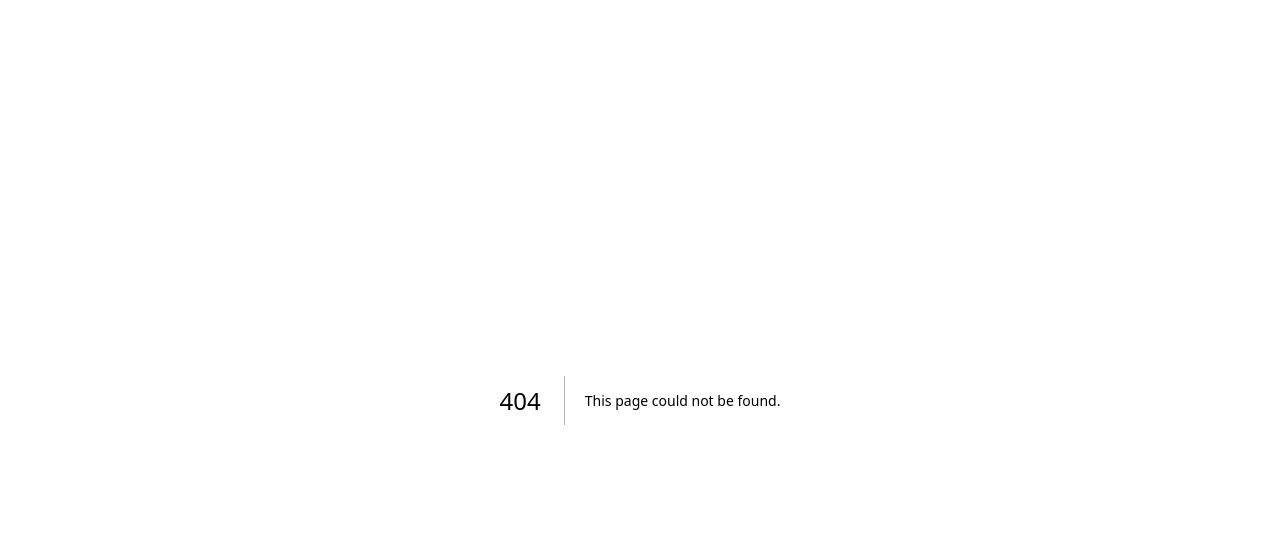
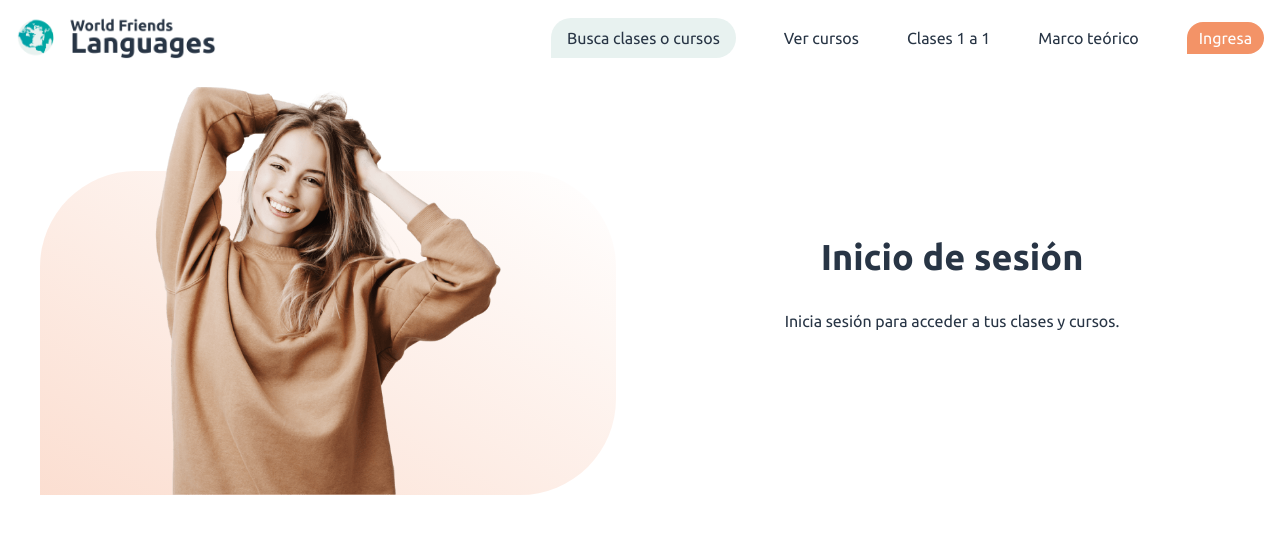
Before and after one commit to elpablazo/world-friends-languages, a Next.js app: page /ingresa in a window 1280 px wide. Before the commit this address had no page. Shown: the top 534 px of the page. Built offline with nearby package versions, Linux system fonts and the light colour scheme.

Commit message:
kmbiosintetico

```diff
--- /dev/null
+++ b/app/ingresa/page.tsx
@@ -0,0 +1,36 @@
+import Image from "next/image";
+
+const Page = (): JSX.Element => {
+  return (
+    <div className="container">
+      <div className="grid grid-cols-2">
+        {/* Left col */}
+        <div className="relative aspect-video w-full h-auto mx-auto max-w-xl mt-24">
+          {/* Rectángulo anaranjado */}
+          <div className="absolute inset-0 w-full h-full bg-gradient-to-tr from-secondary/30 to-secondary/0 rounded-12vmin z-[-1]" />
+          <Image
+            src="/images/demo/chica-login.png"
+            alt="Ingresa"
+            width={528}
+            height={624}
+            quality={100}
+            blurDataURL="/images/demo/chica-login.png"
+            placeholder="blur"
+            className="absolute rounded-5% bottom-0 left-1/2 -translate-x-1/2 max-w-[60%]"
+          />
+        </div>
+        {/* End of left col */}
+        {/* Right col */}
+        <div className="flex flex-col gap-8 items-center justify-center">
+          <h1 className="text-4xl font-bold text-center">Inicio de sesión</h1>
+          <p className="text-center">
+            Inicia sesión para acceder a tus clases y cursos.
+          </p>
+        </div>
+        {/* End of Right col */}
+      </div>
+    </div>
+  );
+};
+
+export default Page;
--- a/app/layout.tsx
+++ b/app/layout.tsx
@@ -1,3 +1,4 @@
+import Navbar from "@/components/Navbar";
 import "./globals.css";
 import { Ubuntu } from "next/font/google";
 
@@ -19,6 +20,7 @@ export default function RootLayout({
   return (
     <html lang="es-MX" className="bg-light text-dark antialiased">
       <body className={`${ubuntu.className} overflow-x-clip max-w-screen`}>
+        <Navbar />
         {children}
       </body>
     </html>
--- a/app/page.tsx
+++ b/app/page.tsx
@@ -1,6 +1,5 @@
 import CardBeneficioCTA from "@/components/CardBeneficioCTA";
 import CardCursoLP from "@/components/CardCursoLP";
-import Navbar from "@/components/Navbar";
 import ReviewsSection from "@/components/ReviewsSection";
 import Logo from "@/components/payload/Logo";
 import Image from "next/image";
@@ -8,8 +7,6 @@ export interface ILandingPageProps {}
 
 const LandingPage = ({ ...props }: ILandingPageProps): JSX.Element => {
   return (
-    <>
-      <Navbar />
     <div className="relative min-h-screen space-y-6">
       <Image
         src="/images/demo/heroBanner01.jpg"
@@ -106,9 +103,7 @@ const LandingPage = ({ ...props }: ILandingPageProps): JSX.Element => {
           })}
 
           <div className="rounded py-4 px-6 flex flex-row gap-2 items-start justify-center relative bg-primary w-full lg:w-auto lg:min-w-[320px]">
-              <p className="text-light text-center font-bold text-lg">
-                Ver más
-              </p>
+            <p className="text-light text-center font-bold text-lg">Ver más</p>
           </div>
         </div>
       </div>
@@ -123,8 +118,8 @@ const LandingPage = ({ ...props }: ILandingPageProps): JSX.Element => {
                   </div>
 
                   <div className="text-lg">
-                      Si estás buscando llegar a más estudiantes en línea,
-                      ¡súmate a nuestra equipo, es gratis!
+                    Si estás buscando llegar a más estudiantes en línea, ¡súmate
+                    a nuestra equipo, es gratis!
                   </div>
                 </div>
 
@@ -163,8 +158,8 @@ const LandingPage = ({ ...props }: ILandingPageProps): JSX.Element => {
                   <p className="font-bold text-2xl">¡Contáctanos!</p>
 
                   <p className="text-lg relative w-full">
-                      Si deseas recibir más informes acerca de algún curso o
-                      clase particular, llámanos al:
+                    Si deseas recibir más informes acerca de algún curso o clase
+                    particular, llámanos al:
                   </p>
                 </div>
                 <a
@@ -191,8 +186,8 @@ const LandingPage = ({ ...props }: ILandingPageProps): JSX.Element => {
                 </div>
 
                 <div className="text-light text-left relative self-stretch">
-                    Toma clases desde tu computadora o celular en una
-                    videollamada con un profesor para resolver todas tus dudas.
+                  Toma clases desde tu computadora o celular en una videollamada
+                  con un profesor para resolver todas tus dudas.
                 </div>
               </div>
 
@@ -291,7 +286,6 @@ const LandingPage = ({ ...props }: ILandingPageProps): JSX.Element => {
         </div>
       </div>
     </div>
-    </>
   );
 };
 
--- a/components/Navbar.tsx
+++ b/components/Navbar.tsx
@@ -2,6 +2,7 @@
 import { useState } from "react";
 import Logo from "./payload/Logo";
 import Icon from "./Icon";
+import Link from "next/link";
 
 const Navbar = () => {
   const [isMenuOpen, setIsMenuOpen] = useState(false);
@@ -30,11 +31,11 @@ const Navbar = () => {
 
           <div className="text-dark text-center">Marco teórico</div>
 
-          <div className="hidden md:block">
+          <Link href="/ingresa" className="hidden md:block">
             <div className="bg-secondary rounded flex flex-row gap-2 items-start justify-center relative px-3 py-1">
               <div className="text-light text-center">Ingresa</div>
             </div>
-          </div>
+          </Link>
         </div>
         <div className="lg:hidden cursor-pointer" onClick={toggleMenu}>
           <Icon variant={"menu"} />
--- a/package.json
+++ b/package.json
@@ -15,16 +15,21 @@
     "@types/react": "18.2.6",
     "@types/react-dom": "18.2.4",
     "autoprefixer": "^10.4.14",
+    "class-variance-authority": "^0.6.0",
+    "clsx": "^1.2.1",
     "eslint": "8.40.0",
     "eslint-config-next": "13.4.2",
     "framer-motion": "^10.12.11",
+    "lucide-react": "^0.241.0",
     "next": "13.4.2",
     "payload": "^1.8.2",
     "postcss": "^8.4.23",
     "react": "18.2.0",
     "react-dom": "18.2.0",
     "swiper": "^9.3.2",
+    "tailwind-merge": "^1.13.0",
     "tailwindcss": "^3.3.2",
+    "tailwindcss-animate": "^1.0.5",
     "typescript": "5.0.4"
   },
   "dependencies": {
--- a/tailwind.config.js
+++ b/tailwind.config.js
@@ -53,6 +53,7 @@ module.exports = {
       },
       borderRadius: {
         DEFAULT: "1.5rem 1.5rem 1.5rem 0",
+        "12vmin": "12vmin 12vmin 12vmin 0",
       },
       backgroundImage: {
         "gradient-radial": "radial-gradient(var(--tw-gradient-stops))",
--- a/tsconfig.json
+++ b/tsconfig.json
@@ -19,6 +19,7 @@
         "name": "next"
       }
     ],
+    "baseUrl": ".",
     "paths": {
       "@/*": ["./*"]
     }
```
Also changed, not shown: app/registrate/page.tsx (added), public/images/demo/chica-login.png (added), 1 other file (tests, documents, lock files or other folders). Lines whose indentation alone changed are shown as unchanged.
